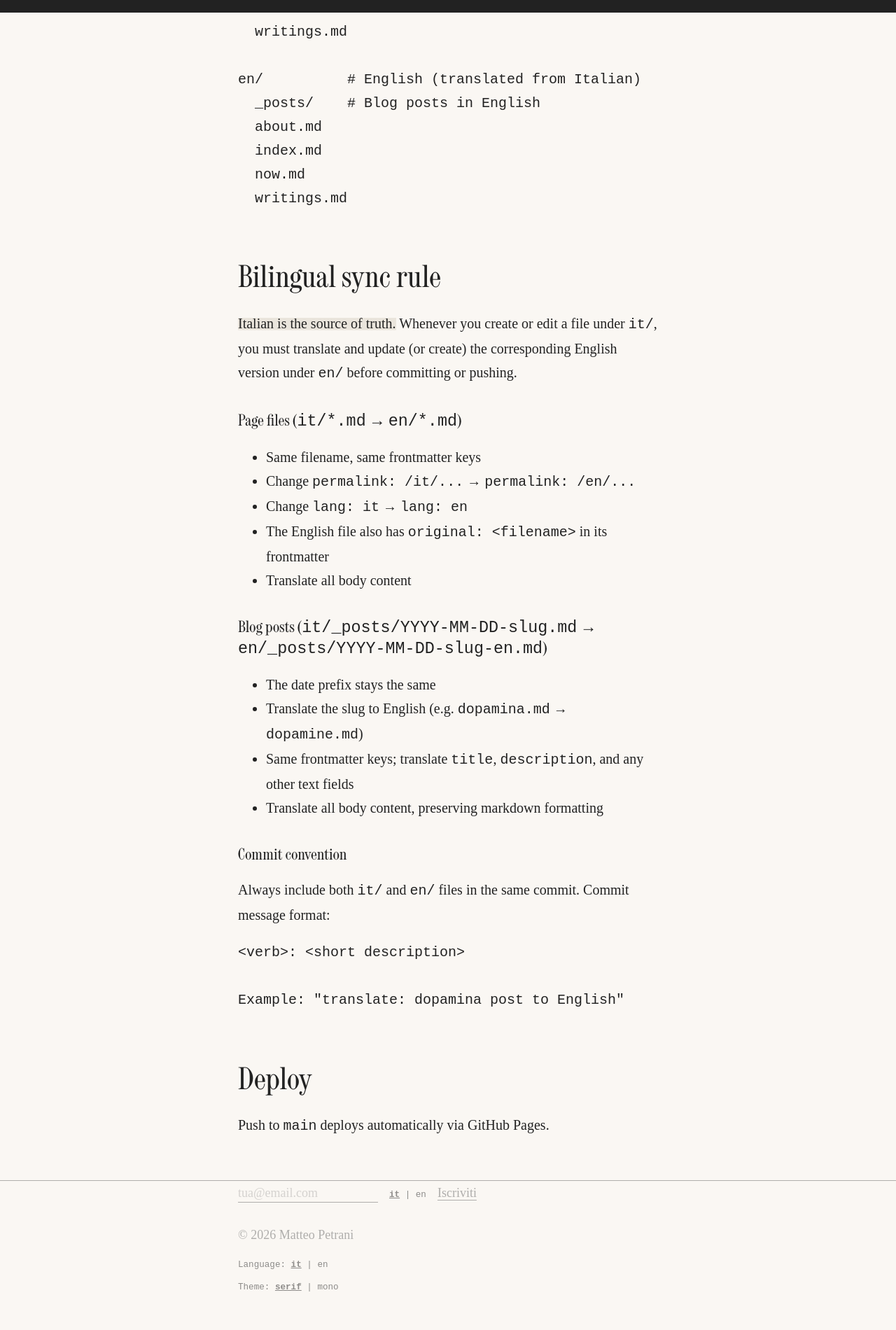
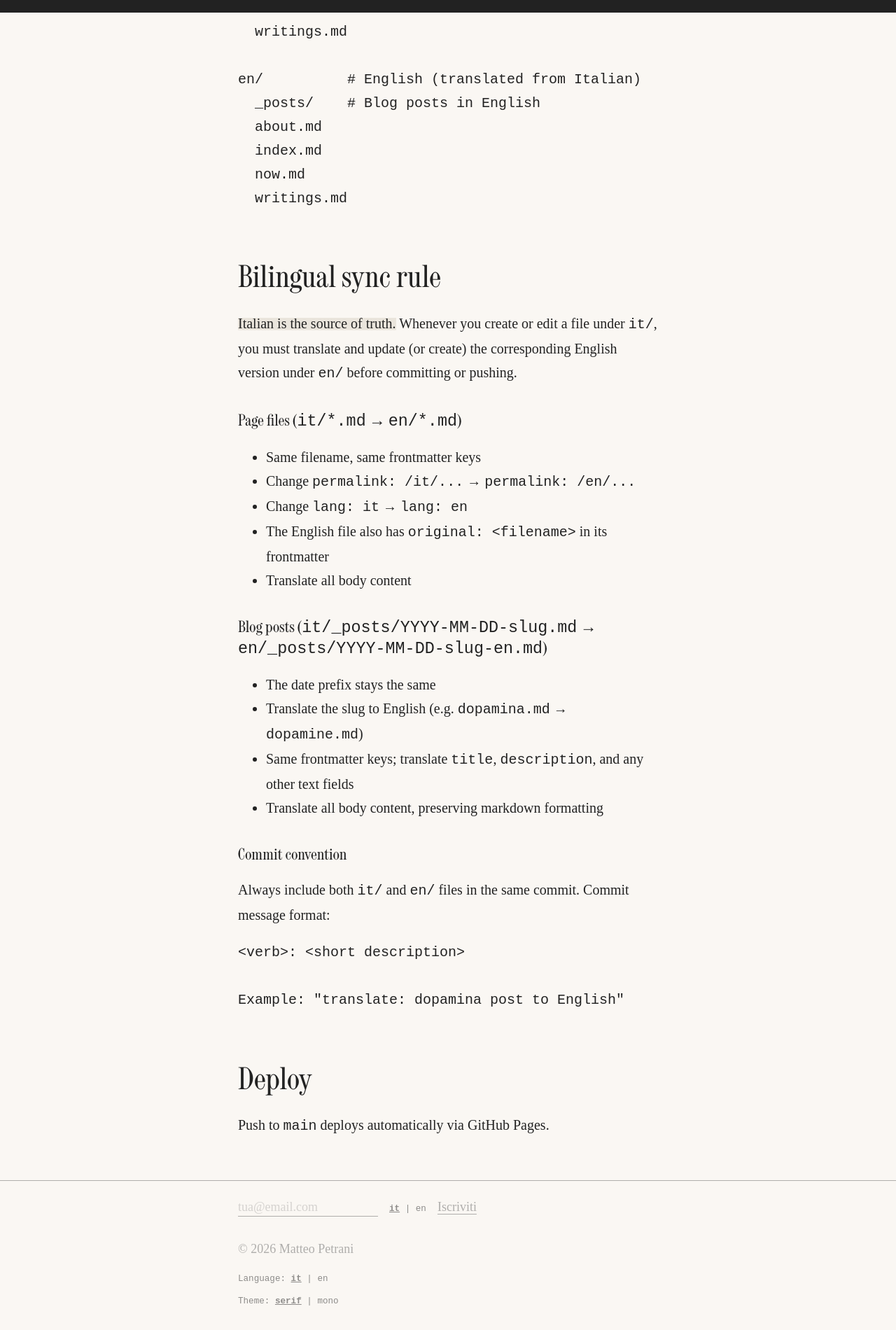
Before and after one commit to matteopetrani/matteopetrani.github.io, a Jekyll site: the page built from CLAUDE.md, in a window 1280 px wide. Shown: the part 882-2782 px from the top of the page at 70% size. Built offline with Jekyll 4.4.1, drawn with Linux system fonts in a browser that asks for light colours; some web fonts are replaced; our own code applies the rules of GitHub Pages for plain Markdown files.

Commit message:
fix: newsletter form top margin and remove button borders
Co-Authored-By: Claude Sonnet 4.6 <noreply@anthropic.com>

```diff
--- a/assets/css/main.css
+++ b/assets/css/main.css
@@ -141,6 +141,7 @@ a:hover {
 
 /* Newsletter footer form */
 .newsletter-footer {
+  padding-top: 20px;
   margin-bottom: 20px;
 }
 
@@ -152,9 +153,12 @@ a:hover {
 }
 
 .newsletter-footer input[type="email"] {
+  -webkit-appearance: none;
+  appearance: none;
   background: transparent;
   border: none;
   border-bottom: 1px solid currentColor;
+  border-radius: 0;
   outline: none;
   font-family: inherit;
   font-size: inherit;
@@ -168,10 +172,12 @@ a:hover {
   opacity: 0.5;
 }
 
-
 .newsletter-submit {
+  -webkit-appearance: none;
+  appearance: none;
   background: none;
   border: none;
+  border-radius: 0;
   padding: 0;
   font-family: inherit;
   font-size: inherit;
```
